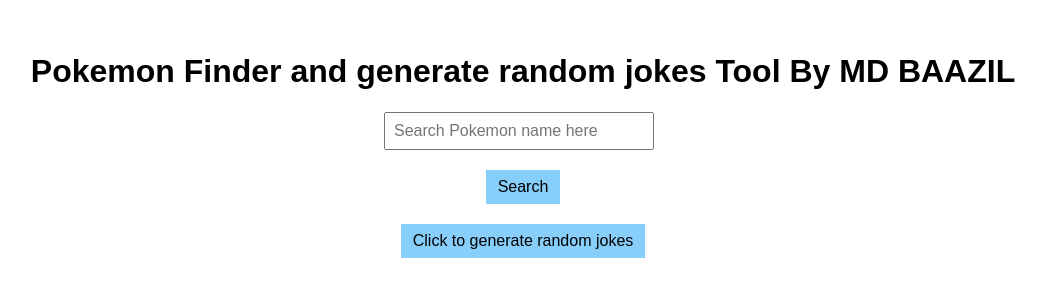
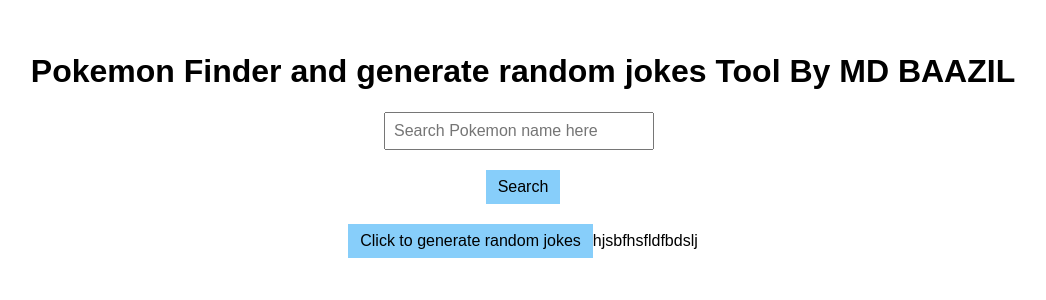
Before and after one commit to MD-BAAZIL/react-project-using-api-s, a React (Create React App) app: page / in a window 1280 px wide. Shown: the top 300 px of the page, without its empty margins (117-1163 px from the left). Built offline with nearby package versions, Linux system fonts and the light colour scheme.

Commit message:
add extra line

```diff
--- a/src/App.js
+++ b/src/App.js
@@ -67,6 +67,7 @@
         <h3>joke punch line : <strong>{joke.punchline}</strong></h3>
         </div> )
         }
+        hjsbfhsfldfbdslj
       </div>
     </div>
 
```
